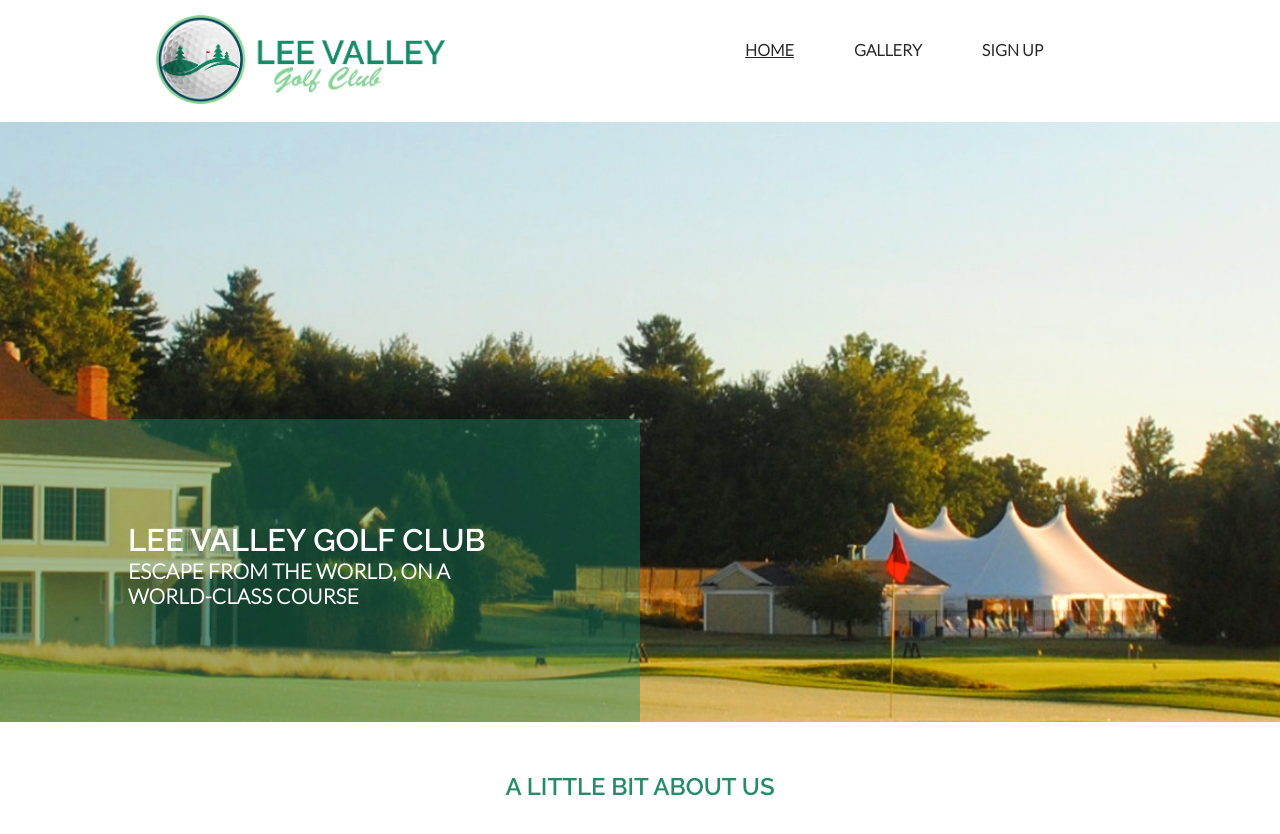
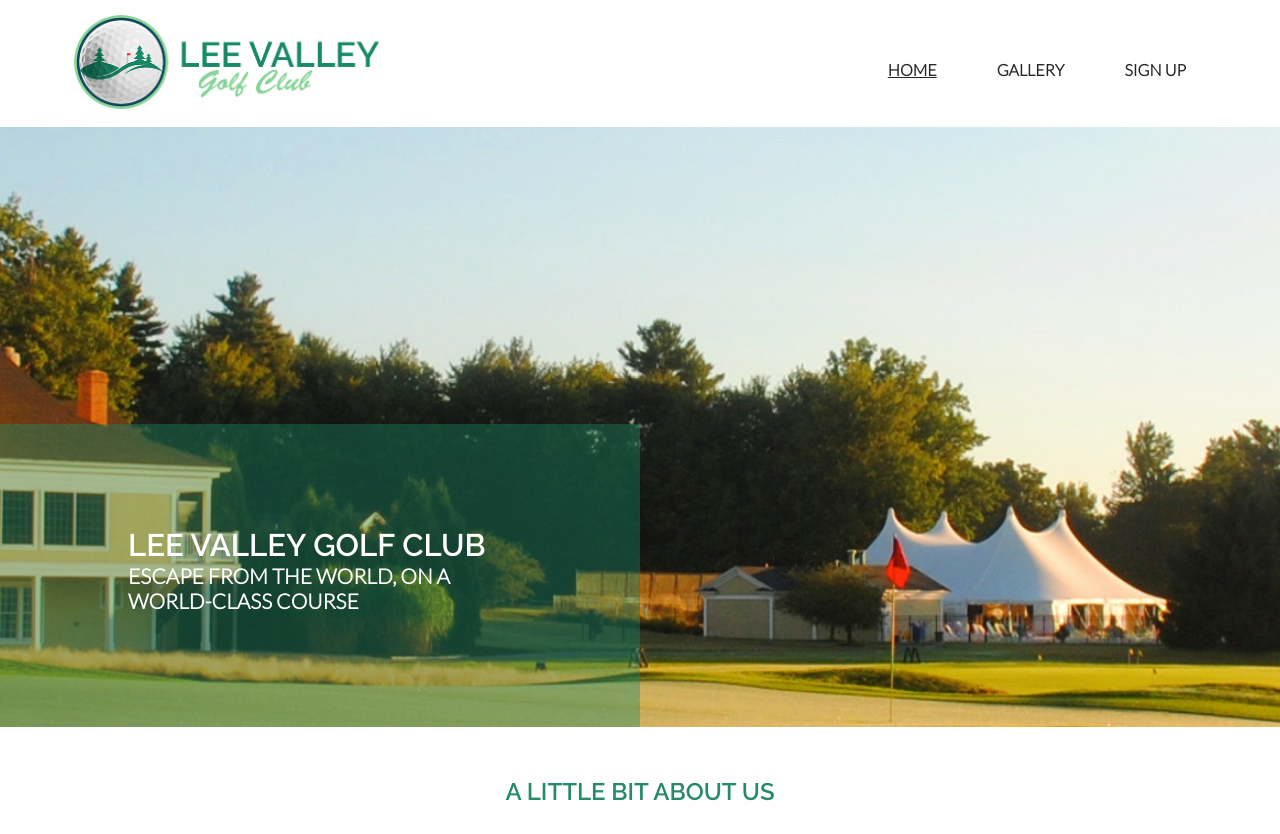
Before and after one commit to leec313/lee-valley, a plain HTML site: page index.html in a window 1280 px wide. Shown: the top 834 px of the page. Drawn offline with Linux system fonts and the light colour scheme.

Commit message:
fixed spacing between logo and desktop nav elements

```diff
--- a/assets/css/style.css
+++ b/assets/css/style.css
@@ -386,8 +386,7 @@ footer {
         display: flex;
         justify-content: flex-end;
         flex-direction: row;
-        margin-right: 10%;
-        margin-top: 10px;
+        margin-top: 30px;
     }
 
     .menu li a{
@@ -413,6 +412,7 @@ footer {
         display: flex;
         align-items: flex-end;
         flex-direction: row;
+        width: 90%;
     }
 
     .hamburger {
```
